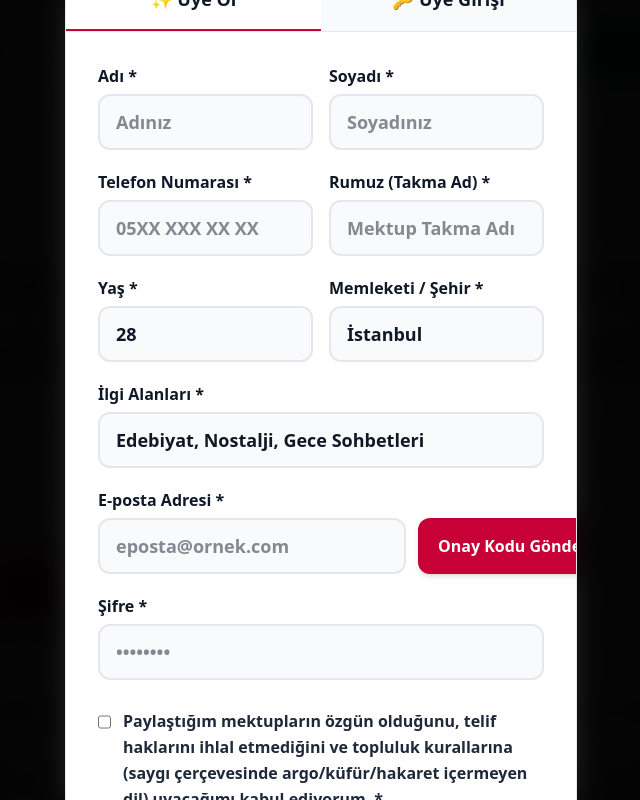
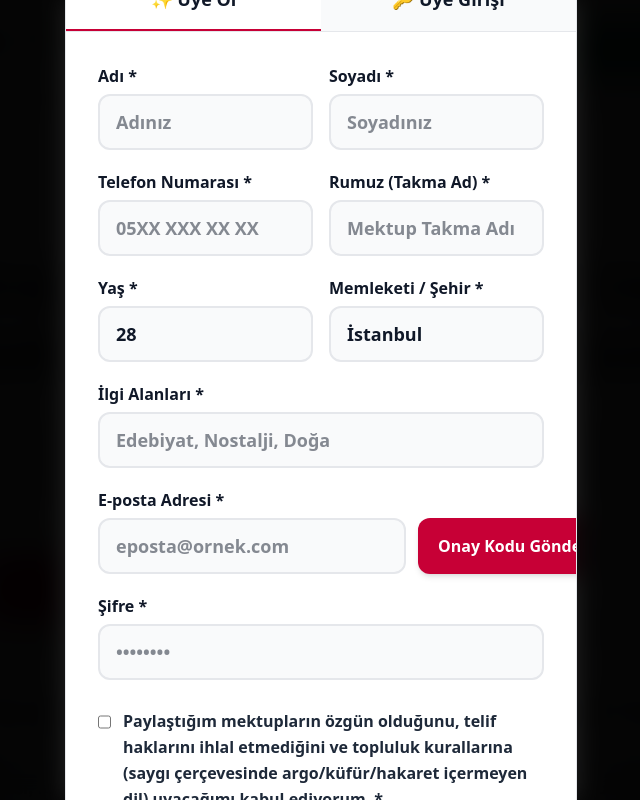
Before and after one commit to tozcane/mektup-arkadasi, a Next.js app: page / in a window 1280 px wide. Both pictures are taken after a click on the button "Giriş Yap / Üye Ol". Shown: the top 800 px of the page, without its empty margins (319-959 px from the left). Built offline with nearby package versions, Linux system fonts and the light colour scheme; a web font is replaced by a local one.

Commit message:
Set initial state of interests input to empty string so it is blank by default

```diff
--- a/components/dma/AuthModal.tsx
+++ b/components/dma/AuthModal.tsx
@@ -17,7 +17,7 @@ export const AuthModal: React.FC = () => {
   const [password, setPassword] = useState('');
   const [age, setAge] = useState(28);
   const [city, setCity] = useState('İstanbul');
-  const [interestsStr, setInterestsStr] = useState('Edebiyat, Nostalji, Gece Sohbetleri');
+  const [interestsStr, setInterestsStr] = useState('');
   const [error, setError] = useState('');
   const [acceptedTerms, setAcceptedTerms] = useState(false);
   const [isSubmittedAttempt, setIsSubmittedAttempt] = useState(false);
```
